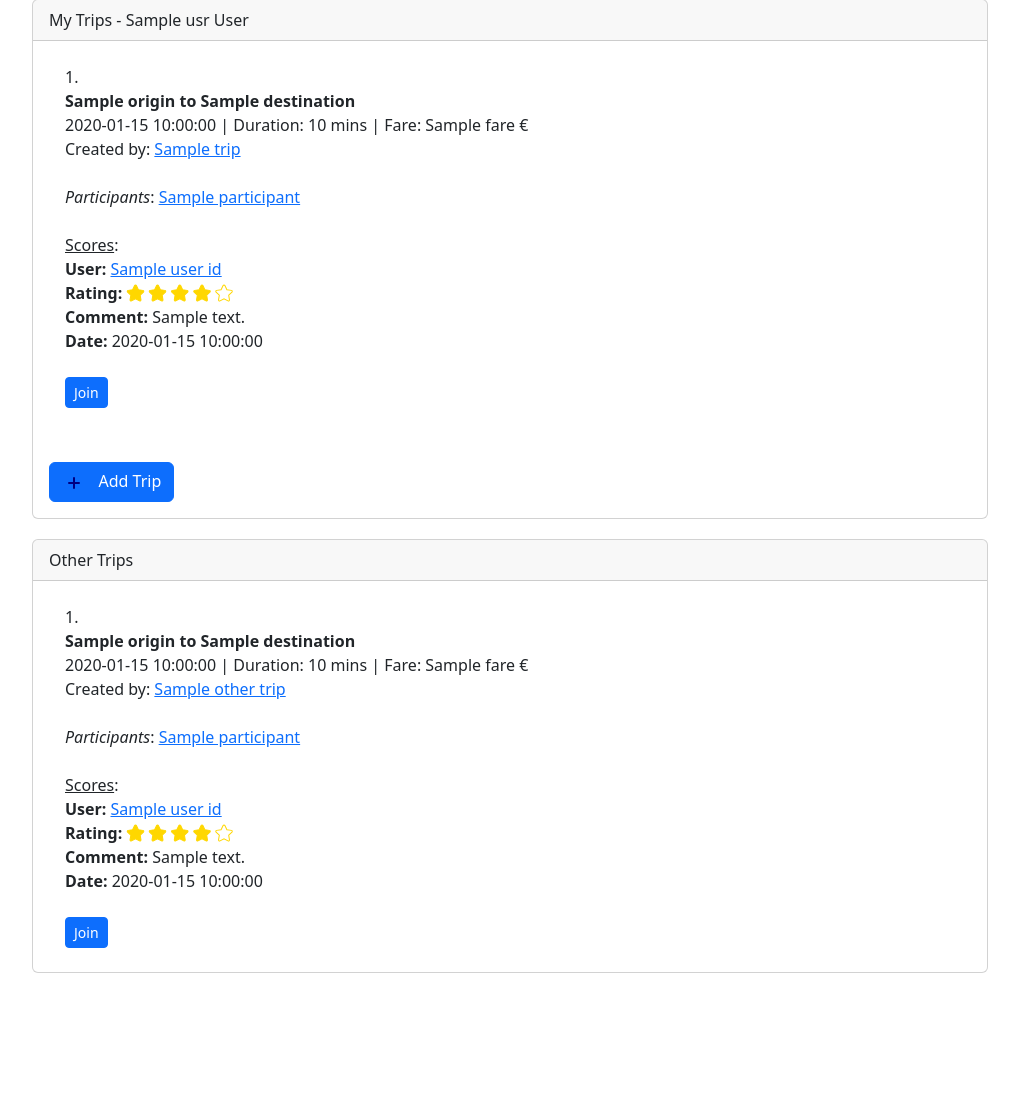
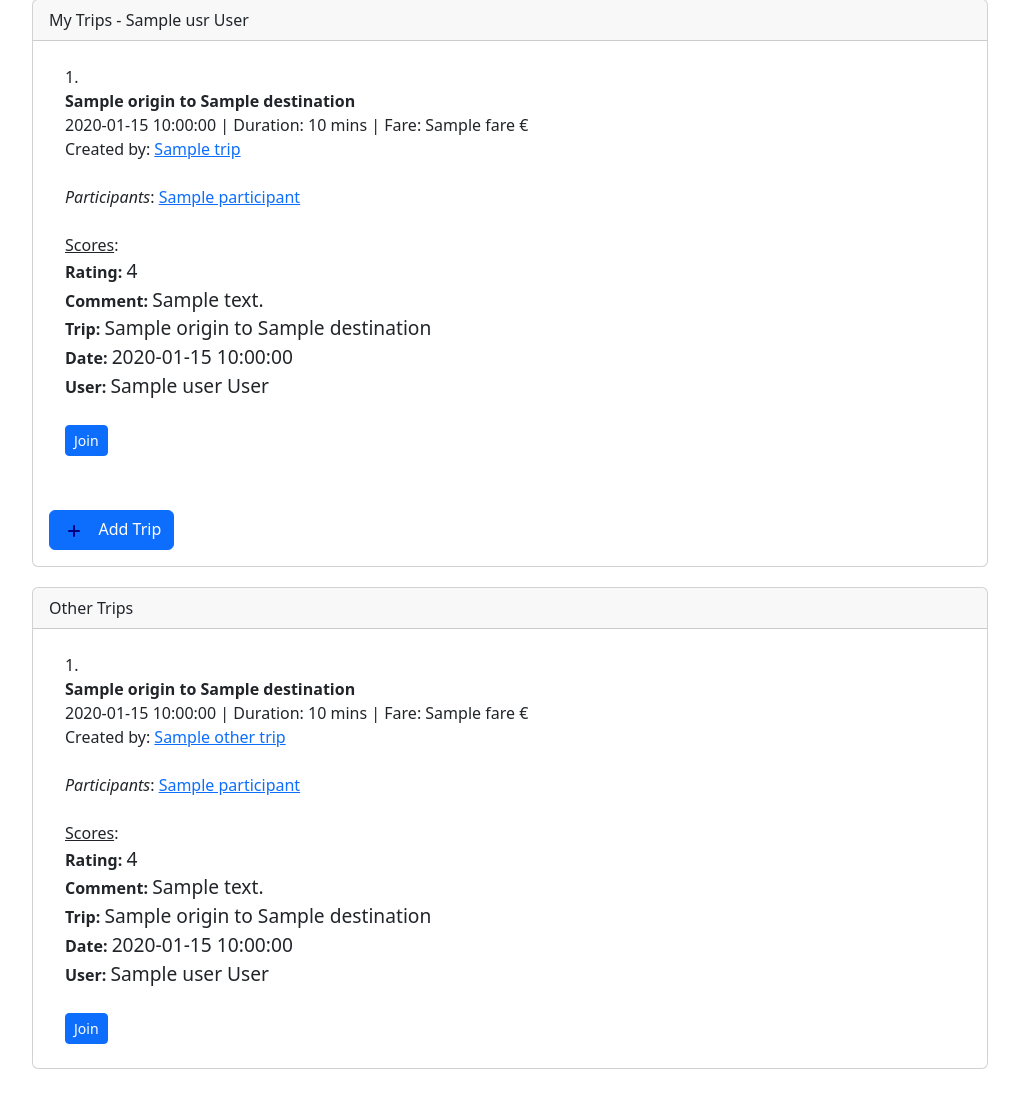
Before and after one commit to braiss13/TripSync, a Flask app: template templates/index.html in a window 1280 px wide. Shown: the part 97-1196 px from the top of the page, without its empty margins (130-1149 px from the left). Before the commit the page ends 1070 px from the top, so only its background shows below. Run offline with Flask 3, Linux system fonts and the light colour scheme; the template is opened without the code that fills it: most values are stand-ins (such as "Sample title", 1, 10 or a date in 2020); parts of the project's set-up code (start-up, migrations or seed data) failed here and were passed over.

Commit message:
Working semi

```diff
--- a/app.py
+++ b/app.py
@@ -76,27 +76,30 @@ def main():
     other_trip_list = []
 
     if usr:
-        my_trip_list = [(trip, usr.name + ' ' + usr.surname) for trip in srp.filter(Trip, lambda t: t.user_id == usr.email)]
+        my_trip_list = [(trip.to_dict(), f"{usr.name} {usr.surname}") for trip in srp.filter(Trip, lambda t: t.user_id == usr.email)]
+
         other_trip_list = []
         for trip in srp.filter(Trip, lambda t: t.user_id != usr.email):
+            creator = User.find(srp, trip.user_id)
+            creator_name = f"{creator.name} {creator.surname}"
+            participants = [f"{User.find(srp, p).name} {User.find(srp, p).surname}" for p in trip.participants]
+
             scores = []
             for score_id in trip.scores:
                 try:
                     score = srp.load(srp.oid_from_safe(score_id))
-                    scores.append(score.to_dict())
+                    if score is not None and isinstance(score, Score):
+                        scores.append(score.to_dict())
+                    else:
+                        scores.append({"error": f"Error loading score details: {score_id}"})
                 except Exception as e:
                     print(f"Error loading score {score_id}: {e}")
-            other_trip_list.append(
-                (
-                    trip,
-                    User.find(srp, trip.user_id).name + ' ' + User.find(srp, trip.user_id).surname,
-                    [User.find(srp, p).name + ' ' + User.find(srp, p).surname for p in trip.participants],
-                    scores
-                )
-            )
+                    scores.append({"error": f"Error loading score details: {score_id}"})
+
+            other_trip_list.append((trip.to_dict(), creator_name, participants, scores))
 
     sust = {
-        "usr": usr,
+        "usr": usr.to_dict() if usr else None,
         "srp": srp,
         "my_trip_list": my_trip_list,
         "other_trip_list": other_trip_list
@@ -104,5 +107,6 @@ def main():
 
     return flask.render_template("index.html", **sust)
 
+
 if __name__ == "__main__":
     app.run(debug=True)
--- a/templates/trip_entry.html
+++ b/templates/trip_entry.html
@@ -1,14 +1,14 @@
 <div class="d-flex justify-content-between align-items-center">
     <div>
-        <b>{{ trip.origin }} to {{ trip.destination }}</b><br/>
-        <span>{{ trip.get_formatted_time() }} | Duration: {{ trip.duration }} mins | Fare: {{ trip.fare }} €</span><br/>
-        <span>Created by: <a href="{{ url_for('user_blpr.user_profile', user_id=trip.user_id) }}">{{ creator_name }}</a></span>
+        <b>{{ trip['origin'] }} to {{ trip['destination'] }}</b><br/>
+        <span>{{ trip['time'] }} | Duration: {{ trip['duration'] }} mins | Fare: {{ trip['fare'] }} €</span><br/>
+        <span>Created by: <a href="{{ url_for('user_blpr.user_profile', user_id=trip['user_id']) }}">{{ creator_name }}</a></span>
 
         <div>
             <br>
             <span><i>Participants</i>:
-                {% if trip.participants %}
-                    {% for participant in trip.participants %}
+                {% if trip['participants'] %}
+                    {% for participant in trip['participants'] %}
                         <a href="{{ url_for('user_blpr.user_profile', user_id=participant) }}">{{ participant }}</a>{% if not loop.last %}, {% endif %}
                     {% endfor %}
                 {% else %}
@@ -21,41 +21,37 @@
             <br>
             <span><u>Scores</u>:
                 {% if scores %}
-                {% for score in scores %}
-                <div>
-                    <b>User:</b> <a href="{{ url_for('user_blpr.user_profile', user_id=score['user_id']['email']) }}">{{ score['user_id']['name'] }}</a><br/>
-                    <b>Rating:</b>
-                    <span class="stars">
-                        {% for i in range(1, 6) %}
-                            {% if i <= score['rating'] %}
-                                <i class="fas fa-star filled"></i>
-                            {% else %}
-                                <i class="fas fa-star"></i>
-                            {% endif %}
-                        {% endfor %}
-                    </span><br/>
-                    <b>Comment:</b> {{ score['comment'] }}<br/>
-                    <b>Date:</b> {{ score['date'] }}
-                </div>
-                <br>
-            {% endfor %}
-
+                    {% for score in scores %}
+                        {% if score.get("error") %}
+                            I like cheese.
+                            <b>{{ score.error }}</b><br/>
+                        {% else %}
+                            <div>
+                                <b>Rating:</b>&nbsp;<span style="font-size: 120%">{{ score['rating'] }}</span><br/>
+                                <b>Comment:</b>&nbsp;<span style="font-size: 120%">{{ score['comment'] }}</span><br/>
+                                <b>Trip:</b>&nbsp;<span style="font-size: 120%">{{ score['trip']['origin'] }} to {{ score['trip']['destination'] }}</span><br/>
+                                <b>Date:</b>&nbsp;<span style="font-size: 120%">{{ score['date'] }}</span><br/>
+                                <b>User:</b>&nbsp;<span style="font-size: 120%">{{ score['user']['name'] }} {{ score['user']['surname'] }}</span><br/>
+                            </div>
+                            <br/>
+                        {% endif %}
+                    {% endfor %}
                 {% else %}
                     No scores yet.
                 {% endif %}
             </span>
         </div>
 
-        {% if usr.email != trip.user_id %}
-        <form method="post" action="{{ url_for('trip_blpr.trip_join', trip_id=trip.get_safe_id(srp)) }}" style="display:inline;">
+        {% if usr['email'] != trip['user_id'] %}
+        <form method="post" action="{{ url_for('trip_blpr.trip_join', trip_id=trip['id']) }}" style="display:inline;">
             <button type="submit" class="btn btn-primary btn-sm">
                 Join
             </button>
         </form>
         {% endif %}
 
-        {% if usr.email in trip.participants %}
-        <form method="post" action="{{ url_for('score_blpr.score_add', trip_id=trip.get_safe_id(srp)) }}" style="display:inline;">
+        {% if usr['email'] in trip['participants'] %}
+        <form method="post" action="{{ url_for('score_blpr.score_add', trip_id=trip['id']) }}" style="display:inline;">
             <button type="submit" class="btn btn-secondary btn-sm">
                 Add Score
             </button>
@@ -63,12 +59,12 @@
         {% endif %}
     </div>
     <div>
-        {% if trip.user_id == usr.email %}
-        <a href="{{ url_for('trip_blpr.trip_edit', trip_id=trip.get_safe_id(srp)) }}" class="btn btn-warning btn-sm">
+        {% if trip['user_id'] == usr['email'] %}
+        <a href="{{ url_for('trip_blpr.trip_edit', trip_id=trip['id']) }}" class="btn btn-warning btn-sm">
             Edit
         </a>
         <form method="get" action="{{ url_for('trip_blpr.trip_delete') }}" style="display:inline;">
-            <input type="hidden" name="trip_id" value="{{ trip.get_safe_id(srp) }}">
+            <input type="hidden" name="trip_id" value="{{ trip['id'] }}">
             <button type="submit" class="btn btn-danger btn-sm">
                 Delete
             </button>
@@ -76,13 +72,3 @@
         {% endif %}
     </div>
 </div>
-
-<style>
-    .stars .fa-star {
-        color: transparent;
-        -webkit-text-stroke: 1px #FFD700;
-    }
-    .stars .fa-star.filled {
-        color: #FFD700;
-    }
-</style>
--- a/views/score.py
+++ b/views/score.py
@@ -18,9 +18,12 @@ score_blpr, srp = get_blprint()
 @score_blpr.route("/add/<trip_id>", methods=["GET", "POST"])
 @login_required
 def score_add(trip_id):
+    flask.redirect(f"/score/add/{trip_id}")
     if flask.request.method == "POST":
         rating = flask.request.form.get("edRating", "").strip()
         comment = flask.request.form.get("edComment", "").strip()
+        # print(f"Debug: rating = {rating}")
+        # print(f"Debug: comment = {comment}")
 
         trip = srp.load(srp.oid_from_safe(trip_id))
         user = current_user.to_dict()
```
Also changed, not shown: templates/score_entry.html (+9 -5 lines), model/Trip.py (line endings or trailing spaces).
